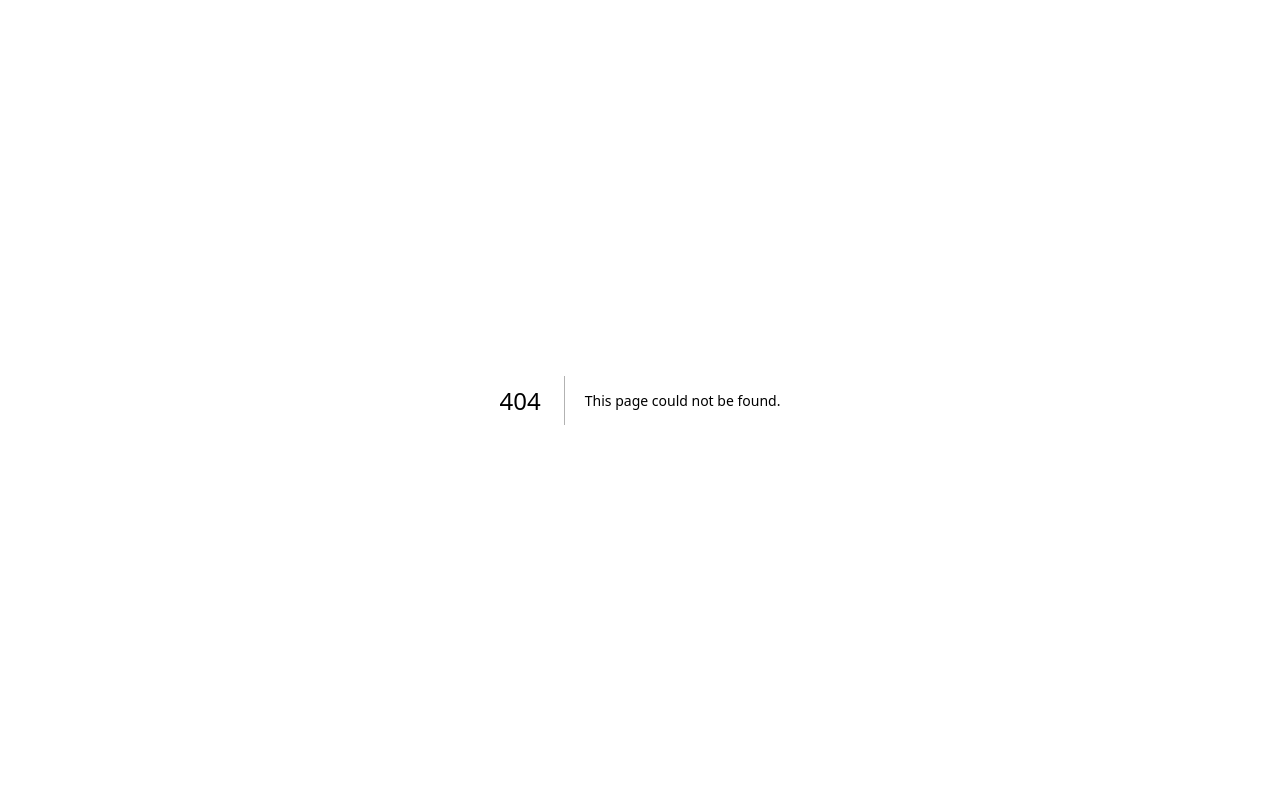
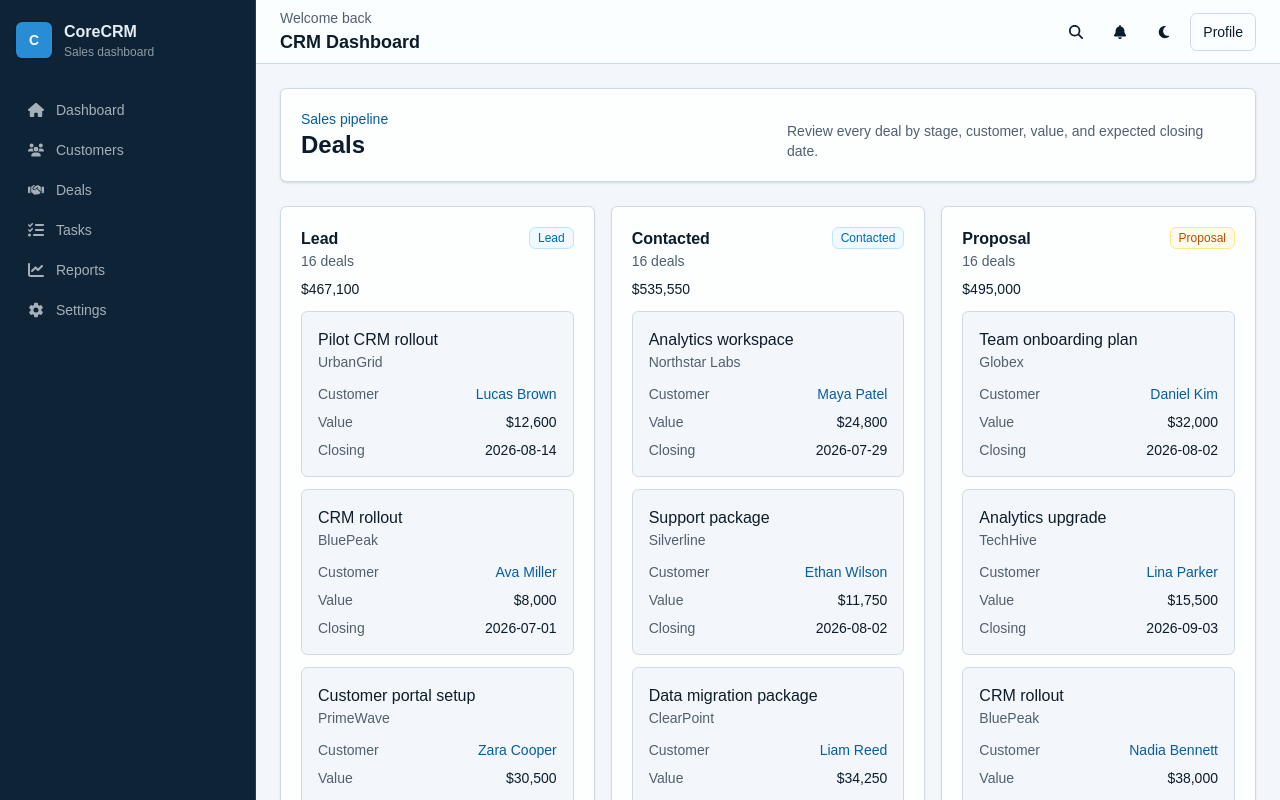
Before and after one commit to Alilool/CRM-System, a Next.js app: page /deals in a window 1280 px wide. Before the commit this address had no page. Shown: the top 800 px of the page. Built offline with nearby package versions, Linux system fonts and the light colour scheme.

Commit message:
feat: implement DealsPage component to display deals by stage with detailed information

```diff
--- /dev/null
+++ b/app/(dashboard)/deals/page.tsx
@@ -0,0 +1,133 @@
+import Link from "next/link";
+
+import { Badge } from "@/components/ui/badge";
+import {
+  Card,
+  CardContent,
+  CardDescription,
+  CardHeader,
+  CardTitle,
+} from "@/components/ui/card";
+import { deals } from "@/data/deals";
+import type { Deal, DealStage } from "@/types/deal";
+
+const dealStages: DealStage[] = [
+  "Lead",
+  "Contacted",
+  "Proposal",
+  "Negotiation",
+  "Won",
+  "Lost",
+];
+
+function getStageVariant(stage: DealStage) {
+  if (stage === "Won") {
+    return "success";
+  }
+
+  if (stage === "Lost") {
+    return "danger";
+  }
+
+  if (stage === "Negotiation" || stage === "Proposal") {
+    return "warning";
+  }
+
+  return "info";
+}
+
+function formatCurrency(value: number) {
+  return new Intl.NumberFormat("en-US", {
+    style: "currency",
+    currency: "USD",
+    maximumFractionDigits: 0,
+  }).format(value);
+}
+
+function getDealsByStage(stage: DealStage) {
+  return deals.filter((deal) => deal.stage === stage);
+}
+
+function getStageValue(stageDeals: Deal[]) {
+  return stageDeals.reduce((total, deal) => total + deal.value, 0);
+}
+
+export default function DealsPage() {
+  return (
+    <div className="space-y-6">
+      <div className="flex flex-col gap-2 rounded-md border border-border bg-card p-5 shadow-sm sm:flex-row sm:items-end sm:justify-between">
+        <div>
+          <p className="text-sm font-medium text-primary">Sales pipeline</p>
+          <h2 className="text-2xl font-semibold">Deals</h2>
+        </div>
+        <p className="max-w-md text-sm text-muted-foreground">
+          Review every deal by stage, customer, value, and expected closing
+          date.
+        </p>
+      </div>
+
+      <section className="grid gap-4 md:grid-cols-2 xl:grid-cols-3 2xl:grid-cols-6">
+        {dealStages.map((stage) => {
+          const stageDeals = getDealsByStage(stage);
+
+          return (
+            <Card key={stage} className="flex min-h-96 flex-col">
+              <CardHeader>
+                <div className="flex items-start justify-between gap-3">
+                  <div>
+                    <CardTitle>{stage}</CardTitle>
+                    <CardDescription>
+                      {stageDeals.length} deals
+                    </CardDescription>
+                  </div>
+                  <Badge variant={getStageVariant(stage)}>{stage}</Badge>
+                </div>
+                <p className="pt-2 text-sm font-medium">
+                  {formatCurrency(getStageValue(stageDeals))}
+                </p>
+              </CardHeader>
+
+              <CardContent className="flex flex-1 flex-col gap-3">
+                {stageDeals.map((deal) => (
+                  <div
+                    key={deal.id}
+                    className="rounded-md border border-border bg-muted/40 p-4 transition-colors hover:bg-muted/70"
+                  >
+                    <div className="mb-3">
+                      <p className="font-medium">{deal.title}</p>
+                      <p className="text-sm text-muted-foreground">
+                        {deal.company}
+                      </p>
+                    </div>
+
+                    <div className="space-y-2 text-sm">
+                      <div className="flex justify-between gap-4">
+                        <span className="text-muted-foreground">Customer</span>
+                        <Link
+                          href={`/customers/${deal.customerId}`}
+                          className="text-right font-medium text-primary hover:underline"
+                        >
+                          {deal.customerName}
+                        </Link>
+                      </div>
+                      <div className="flex justify-between gap-4">
+                        <span className="text-muted-foreground">Value</span>
+                        <span className="font-medium">
+                          {formatCurrency(deal.value)}
+                        </span>
+                      </div>
+                      <div className="flex justify-between gap-4">
+                        <span className="text-muted-foreground">Closing</span>
+                        <span>{deal.closingDate}</span>
+                      </div>
+                    </div>
+                  </div>
+                ))}
+              </CardContent>
+            </Card>
+          );
+        })}
+      </section>
+    </div>
+  );
+}
```
